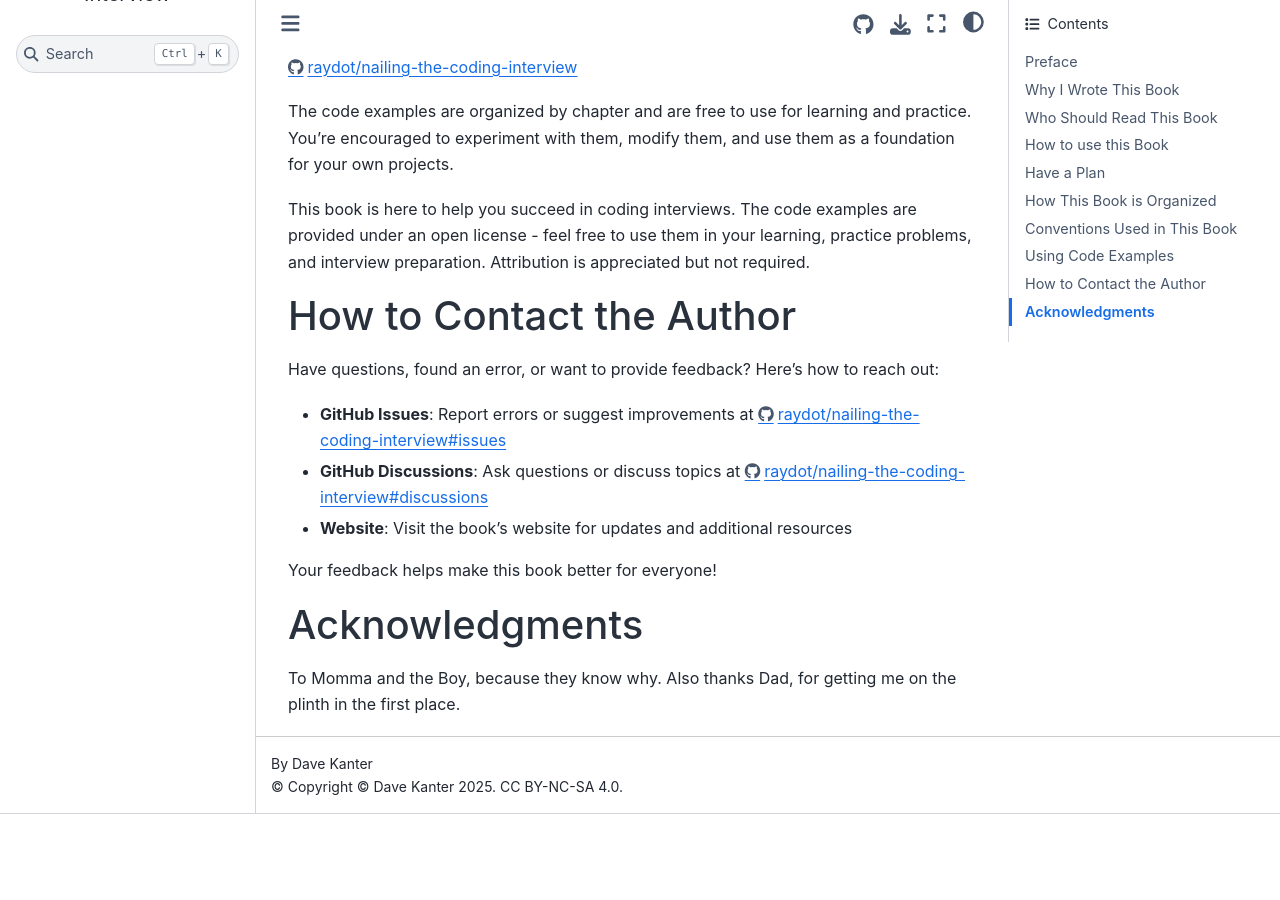
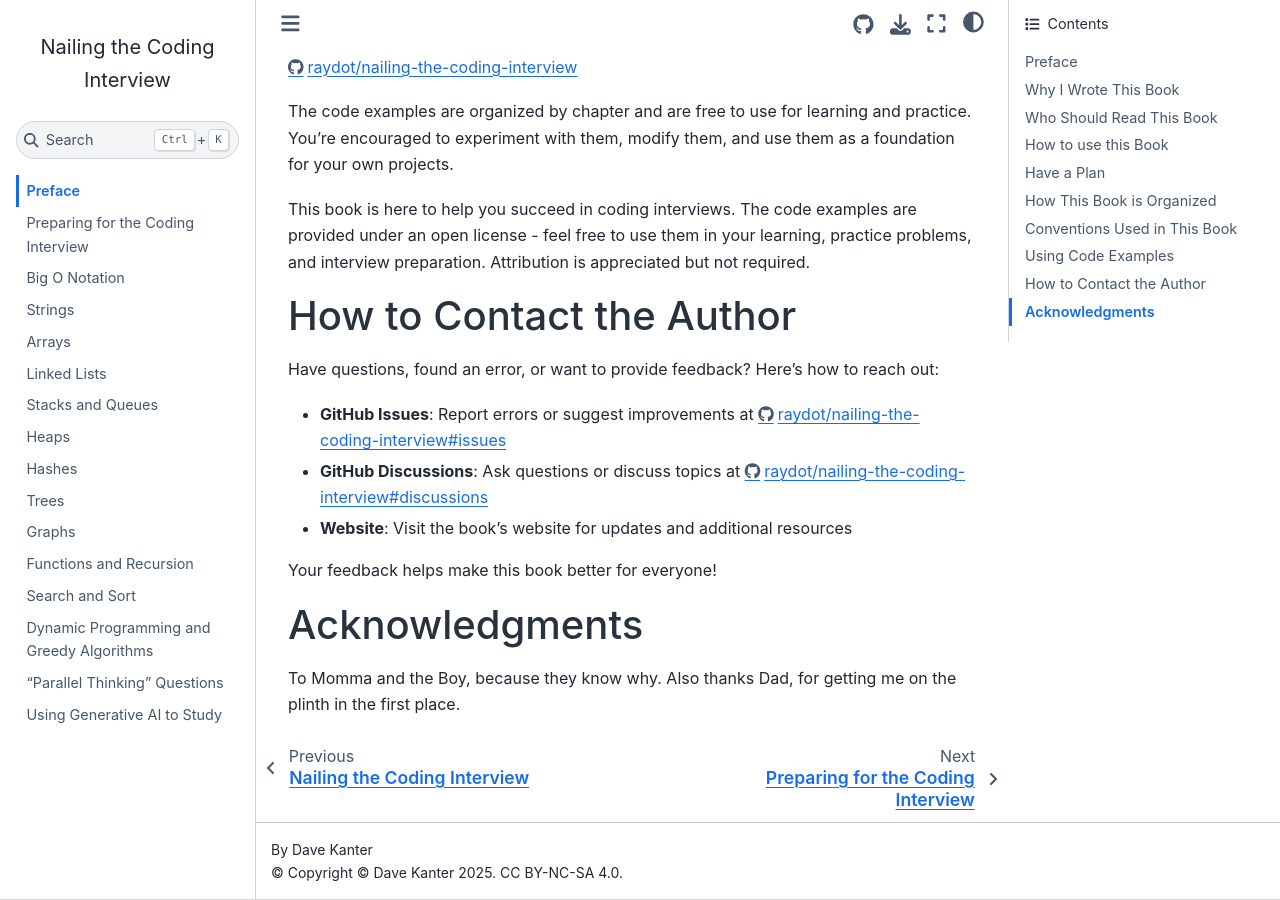
Before and after one commit to raydot/nailing-the-coding-interview, a Jupyter Book: the page built from chapters/00-preface.md, in a window 1280 px wide and 900 px high, scrolled down 7364 px. Built offline with Jupyter Book 1.0.4 settings and Sphinx 7.4.7 and the Sphinx Book theme 1.1.4, drawn with Linux system fonts in a browser that asks for light colours; before the commit the page ends 8178 px from its top, so only the background shows below that.

Commit message:
Added chapters to TOC. Still having a build error.

```diff
--- a/_toc.yml
+++ b/_toc.yml
@@ -1,2 +1,19 @@
 format: jb-book
 root: intro
+chapters:
+  - file: chapters/00-preface
+  - file: chapters/01-preparing
+  - file: chapters/02-big-o
+  - file: chapters/03-strings
+  - file: chapters/04-arrays
+  - file: chapters/05-linked-lists
+  - file: chapters/06-stacks-queues
+  - file: chapters/07-heaps
+  - file: chapters/08-hashes
+  - file: chapters/09-trees
+  - file: chapters/10-graphs
+  - file: chapters/11-functions-recursion
+  - file: chapters/12-search-sort
+  - file: chapters/13-dynamic-greedy
+  - file: chapters/14-outside-the-box
+  - file: chapters/15-gen-ai-to-study
```
